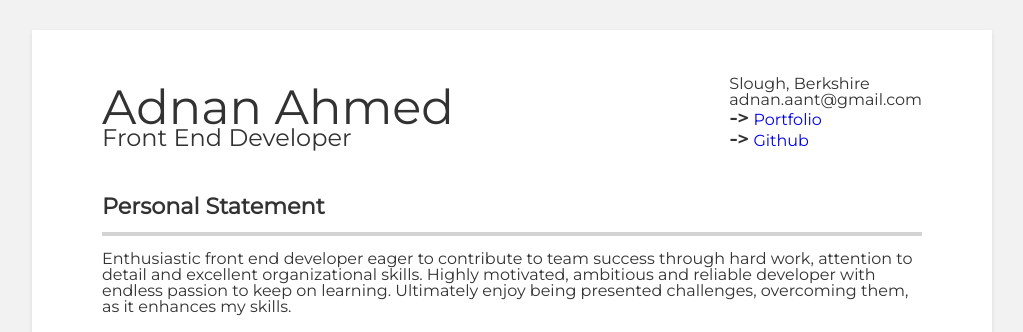
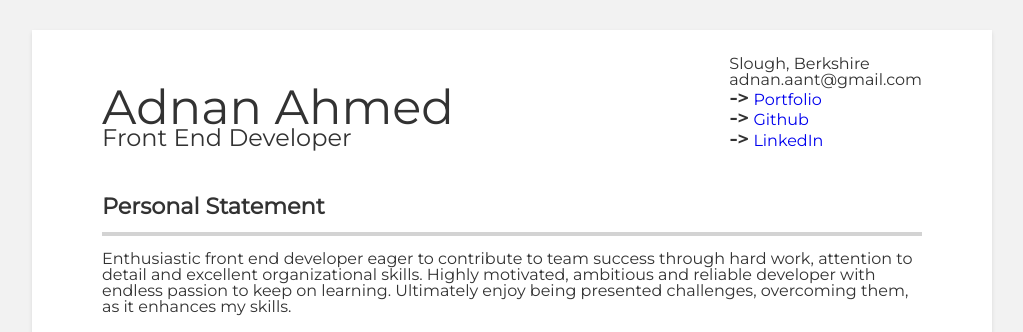
Before and after one commit to CrampedAverage/resume, a plain HTML site: page index.html in a window 1280 px wide. Shown: the top 332 px of the page, without its empty margins (128-1151 px from the left). Drawn offline with Linux system fonts and the light colour scheme.

Commit message:
Added linkedin link

```diff
--- a/index.html
+++ b/index.html
@@ -22,7 +22,7 @@
                     <div>adnan.aant@gmail.com</div>
                     <div><span class='arrow'>-</span><span class="arrow-end">> </span><a href="https://www.devadnan.com/" target="_blank">Portfolio</a></div>
                     <div><span class='arrow'>-</span><span class="arrow-end">> </span><a href="https://github.com/CrampedAverage" target="_blank">Github</a></div>
-
+                    <div><span class='arrow'>-</span><span class="arrow-end">> </span><a href="https://www.linkedin.com/in/adnan-ahmed-4b1697186/" target="_blank">LinkedIn</a></div>
                 </div>
         </div>
 
```
